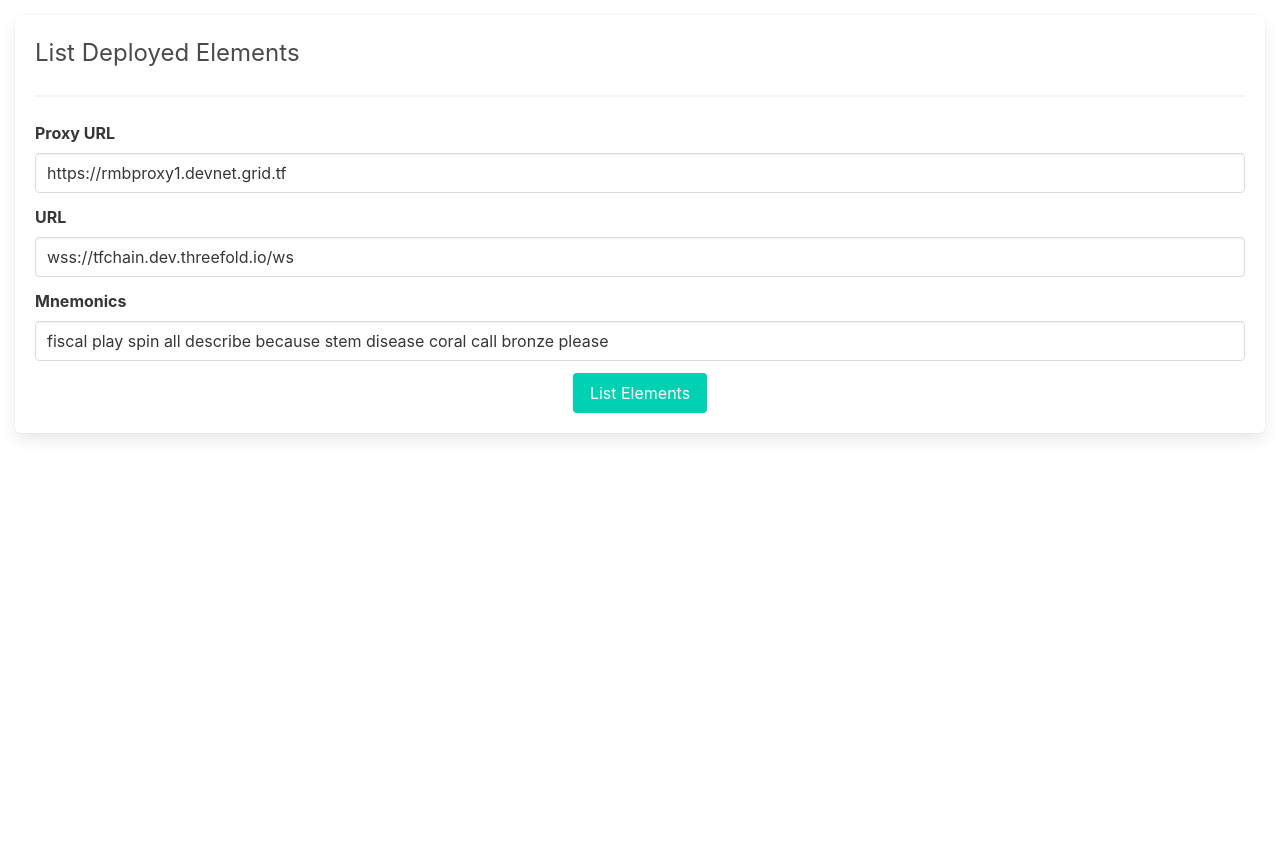
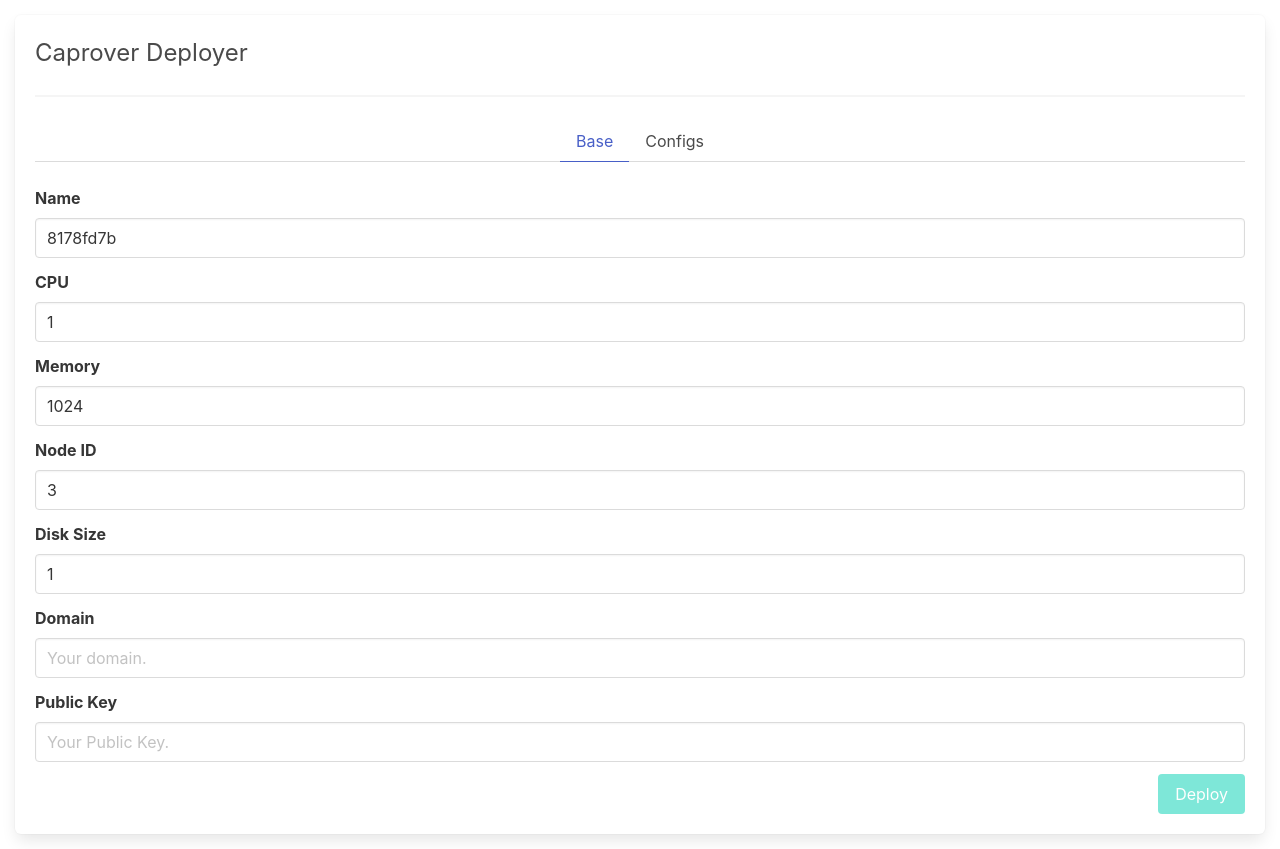
Before and after one commit to threefoldtecharchive/grid_weblets, a Svelte app: page / in a window 1280 px wide. Before the commit the page ends 800 px from the top, so only its background shows below. Built offline with nearby package versions, Linux system fonts and the light colour scheme.

Commit message:
Added caprover deployer

```diff
--- a/src/App.svelte
+++ b/src/App.svelte
@@ -1,5 +1,5 @@
 <script lang="ts">
-  import DeployedList from "./elements/DeployedList/DeployedList.wc.svelte";
+  import C from "./elements/caprover/Caprover.wc.svelte";
 </script>
 
-<DeployedList />
+<C />
--- /dev/null
+++ b/src/elements/caprover/Caprover.wc.svelte
@@ -0,0 +1,177 @@
+<svelte:options tag={null} />
+
+<script lang="ts">
+  import type { IFormField } from "../../types";
+  import { default as Caprover } from "../../types/caprover";
+  import deployCaprover from "../../utils/deployCaprover";
+  const { events } = window.configs?.grid3_client ?? {};
+
+  const data = new Caprover();
+  let loading = false;
+  let success = false;
+  let failed = false;
+
+  // prettier-ignore
+  const tabs = [
+    { label: "Base" },
+    { label: "Configs" },
+  ];
+  let active = "Base";
+
+  // prettier-ignore
+  const fields: IFormField[] = [
+    { label: "Name", symbol: "name", placeholder: "Your caprover name" },
+    { label: "CPU", symbol: "cpu", placeholder: "CPU Size", type: "number" },
+    { label: "Memory", symbol: 'memory', placeholder: "Memory Size", type: "number" },
+    { label: "Node ID", symbol: "nodeId", placeholder: "Node Id", type: "number" },
+    { label: "Disk Size", symbol: "diskSize", placeholder: "Your Disk Size.", type: "number" },
+    { label: "Domain", symbol: "domain", placeholder: "Your domain." },
+    { label: "Public Key", symbol: "publicKey", placeholder: "Your Public Key." }
+  ];
+
+  // prettier-ignore
+  const configFields: IFormField[] = [
+    { label: "Proxy URL", symbol: "proxyURL", placeholder: "Your Proxy URL." },
+    { label: "URL", symbol: "url", placeholder: "Your substrate URL." },
+    { label: "Mnemonics", symbol: "mnemonics", placeholder: "Your Mnemonics." },
+  ];
+
+  let message: string;
+  function deployCaproverHandler() {
+    loading = true;
+    success = false;
+    failed = false;
+
+    function onLogInfo(msg: string) {
+      if (typeof msg === "string") {
+        message = msg;
+      }
+    }
+
+    events.addListener("logs", onLogInfo);
+
+    deployCaprover(data)
+      .then(() => (success = true))
+      .catch(() => (failed = true))
+      .finally(() => {
+        loading = false;
+        events.removeListener("logs", onLogInfo);
+      });
+  }
+</script>
+
+<div style="padding: 15px;">
+  <form class="box" on:submit|preventDefault={deployCaproverHandler}>
+    <h4 class="is-size-4 mb-4">Caprover Deployer</h4>
+    <hr />
+
+    {#if loading}
+      <div class="notification is-info">
+        {#if message}
+          &gt; {message}.
+        {:else}
+          &gt; Loading...
+        {/if}
+      </div>
+    {:else if success}
+      <div class="notification is-success">
+        &gt; Successfully deployed Caprover.
+      </div>
+    {:else if failed}
+      <div class="notification is-danger">&gt; Failed to deploy Caprover.</div>
+    {:else}
+      <div class="tabs is-centered">
+        <ul>
+          {#each tabs as tab (tab.label)}
+            <li class={active === tab.label ? "is-active" : ""}>
+              <a href="#!" on:click|preventDefault={() => (active = tab.label)}>
+                <span>{tab.label}</span>
+              </a>
+            </li>
+          {/each}
+        </ul>
+      </div>
+
+      {#if active === "Base"}
+        {#each fields as field (field.symbol)}
+          <div class="field">
+            <p class="label">{field.label}</p>
+            <div class="control">
+              {#if field.type === "number"}
+                <input
+                  class="input"
+                  type="number"
+                  placeholder={field.placeholder}
+                  bind:value={data[field.symbol]}
+                />
+              {:else}
+                <input
+                  class="input"
+                  type="text"
+                  placeholder={field.placeholder}
+                  bind:value={data[field.symbol]}
+                />
+              {/if}
+            </div>
+          </div>
+        {/each}
+      {/if}
+
+      {#if active === "Configs"}
+        {#each configFields as field (field.symbol)}
+          <div class="field">
+            <p class="label">{field.label}</p>
+            <div class="control">
+              {#if field.type === "number"}
+                <input
+                  class="input"
+                  type="number"
+                  placeholder={field.placeholder}
+                  bind:value={data.configs[field.symbol]}
+                />
+              {:else}
+                <input
+                  class="input"
+                  type="text"
+                  placeholder={field.placeholder}
+                  bind:value={data.configs[field.symbol]}
+                />
+              {/if}
+            </div>
+          </div>
+        {/each}
+      {/if}
+    {/if}
+    <div class="actions">
+      <button
+        class={"button is-primary " + (loading ? "is-loading" : "")}
+        type="submit"
+        disabled={(loading || !data.valid) && !(success || failed)}
+        on:click={(e) => {
+          if (success || failed) {
+            e.preventDefault();
+            success = false;
+            failed = false;
+            loading = false;
+          }
+        }}
+      >
+        {#if success || failed}
+          Back
+        {:else}
+          Deploy
+        {/if}
+      </button>
+    </div>
+  </form>
+</div>
+
+<style lang="scss" scoped>
+  @import url("https://cdn.jsdelivr.net/npm/bulma@0.9.3/css/bulma.min.css");
+
+  .actions {
+    display: flex;
+    justify-content: flex-end;
+    align-items: center;
+  }
+</style>
--- /dev/null
+++ b/src/elements/caprover/index.ts
@@ -0,0 +1,4 @@
+import Caprover from "./Caprover.wc.svelte";
+import defineElement from "../../utils/defineElement";
+
+defineElement("caprover", Caprover);
--- /dev/null
+++ b/src/types/caprover.ts
@@ -0,0 +1,32 @@
+import { v4 } from "uuid";
+import isValidInteger from "../utils/isValidInteger";
+import BaseConfig from "./baseConfig";
+
+export default class Caprover {
+  constructor(
+    public id = v4(),
+
+    /* Base info */
+    public name = id.split("-")[0],
+    public cpu = 1,
+    public memory = 1024,
+    public nodeId = 3,
+    public domain = "",
+    public publicKey = "",
+    public diskSize = 1,
+
+    public configs = new BaseConfig()
+  ) {}
+
+  public get valid(): boolean {
+    const { name, cpu, memory, nodeId, domain, publicKey } = this;
+    return (
+      name !== "" &&
+      isValidInteger(cpu) &&
+      isValidInteger(memory) &&
+      isValidInteger(nodeId) &&
+      domain !== "" &&
+      publicKey !== ""
+    );
+  }
+}
--- /dev/null
+++ b/src/utils/deployCaprover.ts
@@ -0,0 +1,50 @@
+import type Caprover from "../types/caprover";
+import { Network } from "../types/kubernetes";
+import createNetwork from "./createNetwork";
+const { HTTPMessageBusClient } = window.configs?.client ?? {};
+const { MachinesModel, DiskModel, GridClient, MachineModel } =
+  window.configs?.grid3_client ?? {};
+
+const CAPROVER_FLIST =
+  "https://hub.grid.tf/samehabouelsaad.3bot/tf-caprover-main-a4f186da8d.flist";
+
+export default function deployCaprover(data: Caprover) {
+  const { name, memory, nodeId, publicKey, cpu, domain, diskSize } = data;
+  const { url, proxyURL, mnemonics } = data.configs;
+
+  const http = new HTTPMessageBusClient(0, proxyURL);
+  const network = createNetwork(new Network(`caprover_network_${name}`, "10.200.0.0/16")); // prettier-ignore
+
+  /* Docker disk */
+  const disk = new DiskModel();
+  disk.name = "data0";
+  disk.size = diskSize;
+  disk.mountpoint = "/var/lib/docker";
+
+  const machine = new MachineModel();
+  machine.cpu = cpu;
+  machine.memory = memory;
+  machine.disks = [disk];
+  machine.node_id = nodeId;
+  machine.public_ip = true;
+  machine.name = `caprover_leader_${name}`;
+  machine.planetary = false;
+  machine.flist = CAPROVER_FLIST;
+  machine.qsfs_disks = [];
+  machine.rootfs_size = 10;
+  machine.entrypoint = "/sbin/zinit init";
+  machine.env = {
+    SWM_NODE_MODE: "leader",
+    CAPROVER_ROOT_DOMAIN: domain,
+    PUBLIC_KEY: publicKey,
+  };
+
+  const machines = new MachinesModel();
+  machines.name = name;
+  machines.machines = [machine];
+  machines.network = network;
+  machines.description = "caprover leader machine/node";
+
+  const grid = new GridClient(url, mnemonics, http);
+  return grid.connect().then(() => grid.machines.deploy(machines));
+}
```
